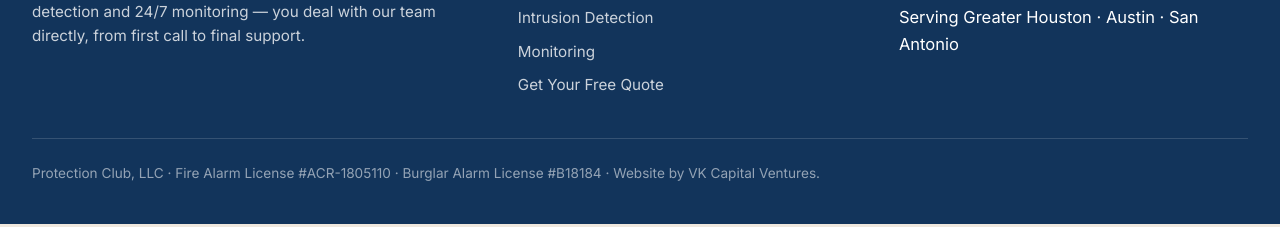
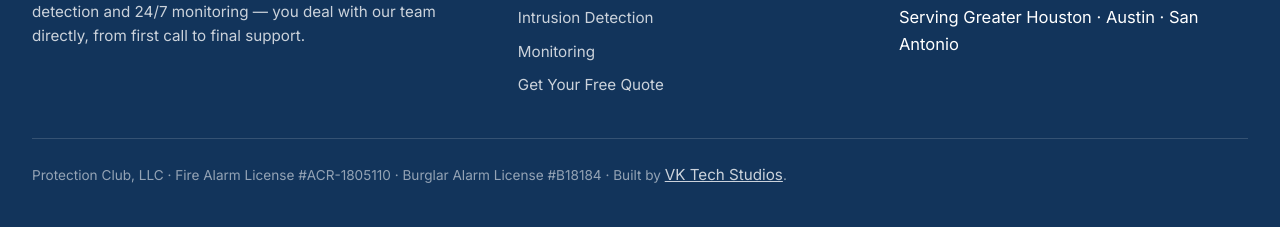
Before and after one commit to vk-techclients/protection-club-preview, a plain HTML site: page contact/index.html in a window 1280 px wide. Shown: the part 1158-1385 px from the top of the page. Drawn offline with Linux system fonts and the light colour scheme.

Commit message:
Add 'Built by VK Tech Studios' footer credit (vktechstudios.com)

```diff
--- a/contact/index.html
+++ b/contact/index.html
@@ -20,7 +20,7 @@ Business &amp; home security, designed around your property —
               detection and 24/7 monitoring — you deal with our team directly, from first call to final support.
 </p> </div> <div> <h4>Services</h4> <ul> <li><a href="/protection-club-preview/fire-alarms/">Fire Alarms</a></li> <li><a href="/protection-club-preview/access-control/">Access Control</a></li> <li><a href="/protection-club-preview/video-surveillance/">Video Surveillance</a></li> <li><a href="/protection-club-preview/intrusion-detection/">Intrusion Detection</a></li> <li><a href="/protection-club-preview/monitoring/">Monitoring</a></li> <li><a href="/protection-club-preview/contact/">Get Your Free Quote</a></li> </ul> </div> <div> <h4>Contact</h4> <ul> <li><a href="tel:+17132536344">(713) 253-6344</a></li> <li><a href="mailto:ccastro@protection-club.com">ccastro@protection-club.com</a></li> <li>Monitoring: 24/7 — fire &amp; burglar alarms</li> <li>Serving Greater Houston · Austin · San Antonio</li> </ul> </div> </div> <div class="footer-base">
 Protection Club, LLC · Fire Alarm License #ACR-1805110 · Burglar Alarm
-          License #B18184 · Website by VK Capital Ventures.
+          License #B18184 · Built by <a href="https://www.vktechstudios.com" target="_blank" rel="noopener">VK Tech Studios</a>.
 </div> </div> </footer> <div class="callbar" aria-hidden="false"> <a class="cb-call" href="tel:+17132536344">Call Now</a> <a href="/protection-club-preview/contact/">Free Quote</a> </div> <button class="msg-fab" id="msg-fab" type="button">💬 Message Us</button> <div class="msg-backdrop" id="msg-backdrop" role="dialog" aria-modal="true" aria-label="What are you looking to secure?"> <div class="msg-panel"> <button class="msg-close" id="msg-close" type="button" aria-label="Close">×</button> <div id="msg-step-pick"> <h3>What are you looking to secure?</h3> <p style="color:var(--slate);margin:0;">
 Pick one — it takes 10 seconds, and your message comes straight to us.
 </p> <div class="pick-list"> <button class="pick-row" type="button" data-service="Fire Alarms"> <span class="ic" aria-hidden="true">🔥</span> Fire Alarms </button><button class="pick-row" type="button" data-service="Burglar Alarms"> <span class="ic" aria-hidden="true">🛎️</span> Burglar Alarms </button><button class="pick-row" type="button" data-service="Cameras"> <span class="ic" aria-hidden="true">🎥</span> Cameras </button><button class="pick-row" type="button" data-service="Access Control"> <span class="ic" aria-hidden="true">🔑</span> Access Control </button><button class="pick-row" type="button" data-service="Monitoring"> <span class="ic" aria-hidden="true">📡</span> Monitoring </button><button class="pick-row" type="button" data-service="Repairs &#38; Inspections"> <span class="ic" aria-hidden="true">🛠️</span> Repairs &amp; Inspections </button><button class="pick-row" type="button" data-service="Not sure yet"> <span class="ic" aria-hidden="true">🤔</span> Not sure yet </button> </div> <p class="msg-micro">No spam — your message goes straight to our team.</p> <button class="msg-dismiss" id="msg-dismiss" type="button">No thanks, I'll keep browsing</button> </div> <div id="msg-step-form" hidden> <button class="msg-back" id="msg-back" type="button">← Choose a different service</button> <h3 id="msg-form-title">Request a call back</h3> <p style="color:var(--slate);margin-top:0;">
```
Also changed, not shown: about/index.html (+1 -1 lines), access-control/index.html (+1 -1 lines), fire-alarms/index.html (+1 -1 lines), index.html (+1 -1 lines), intrusion-detection/index.html (+1 -1 lines), monitoring/index.html (+1 -1 lines), services/index.html (+1 -1 lines), video-surveillance/index.html (+1 -1 lines).
